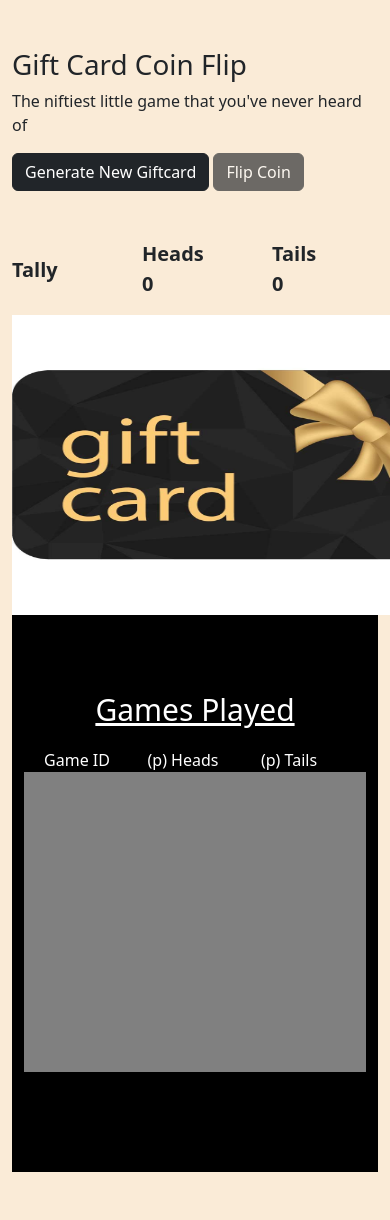
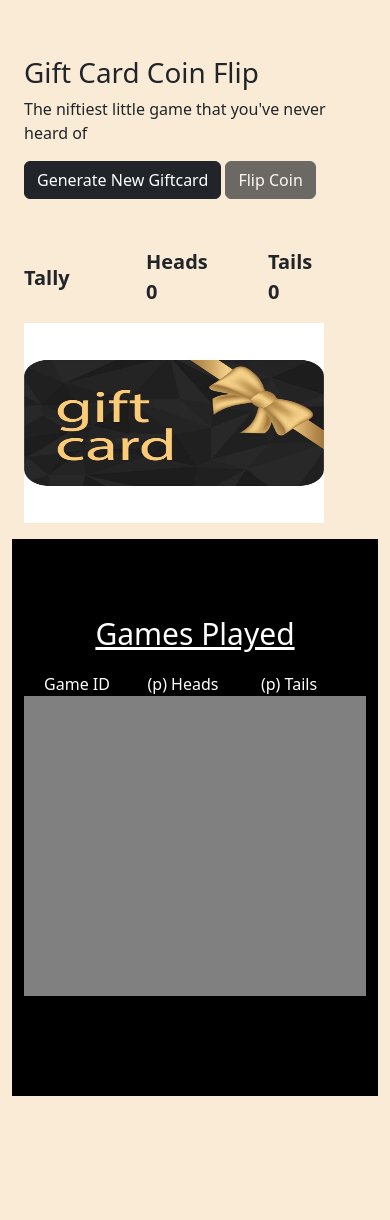
Before and after one commit to BenWL96/Coinflip-Game, a Django app: page / in a window 390 px wide; the page is wider, and only the part inside the window is pictured. After the commit the page ends 1096 px from the top of that part, so only its background shows below. Run offline with Django 3.2, Linux system fonts and the light colour scheme; data that the repository does not hold is empty; some libraries are stand-ins or nearby versions.

Commit message:
css styling commit

```diff
--- a/giftcard_application/static/giftcard_application/css/landing_page.css
+++ b/giftcard_application/static/giftcard_application/css/landing_page.css
@@ -24,10 +24,35 @@ body{
 	font-size: 30px;
 }
 
-#giftcard_img{
-	width: 450px;
-	height: 300px;
+@media(min-width: 450px){
+	#giftcard_img{
+		width: 450px;
+		height: 300px;
+	}
 }
+@media(max-width: 450px){
+	#giftcard_img{
+		width: 300px;
+		height: 200px;
+		margin-left: auto;
+		margin-right: auto;
+	}
+}
+
+
+
+
+.landing_page_row_container {
+		width: 480px;
+		margin-right: auto;
+		margin-left: auto;
+	}
+
+.landing_page_row{
+	display: flex;
+	flex-wrap: wrap;
+}
+
 
 .scoreboard_wrapper{
 	height: 556.65px;
--- a/giftcard_application/templates/giftcard_application/landing_page.html
+++ b/giftcard_application/templates/giftcard_application/landing_page.html
@@ -14,8 +14,8 @@
   <body>
 
     <div class="container my-5">
-      <div class="row">
-        <div class="col">
+      <div class="d-flex flex-row landing_page_row">
+        <div class="container my-2 landing_page_row_container">
 
       <h1>Gift Card Coin Flip</h1>
       <p>The niftiest little game that you've never heard of</p>
@@ -66,9 +66,9 @@
 
           </div>
         </div>
-        <div class="col">
+        <div class="landing_page_row_container">
           <div class="scoreboard_wrapper">
-            <div class="container scoreboard_wrapper_container">
+            <div class="container my-2 scoreboard_wrapper_container">
               <br>
               <br>
               <br>
```
